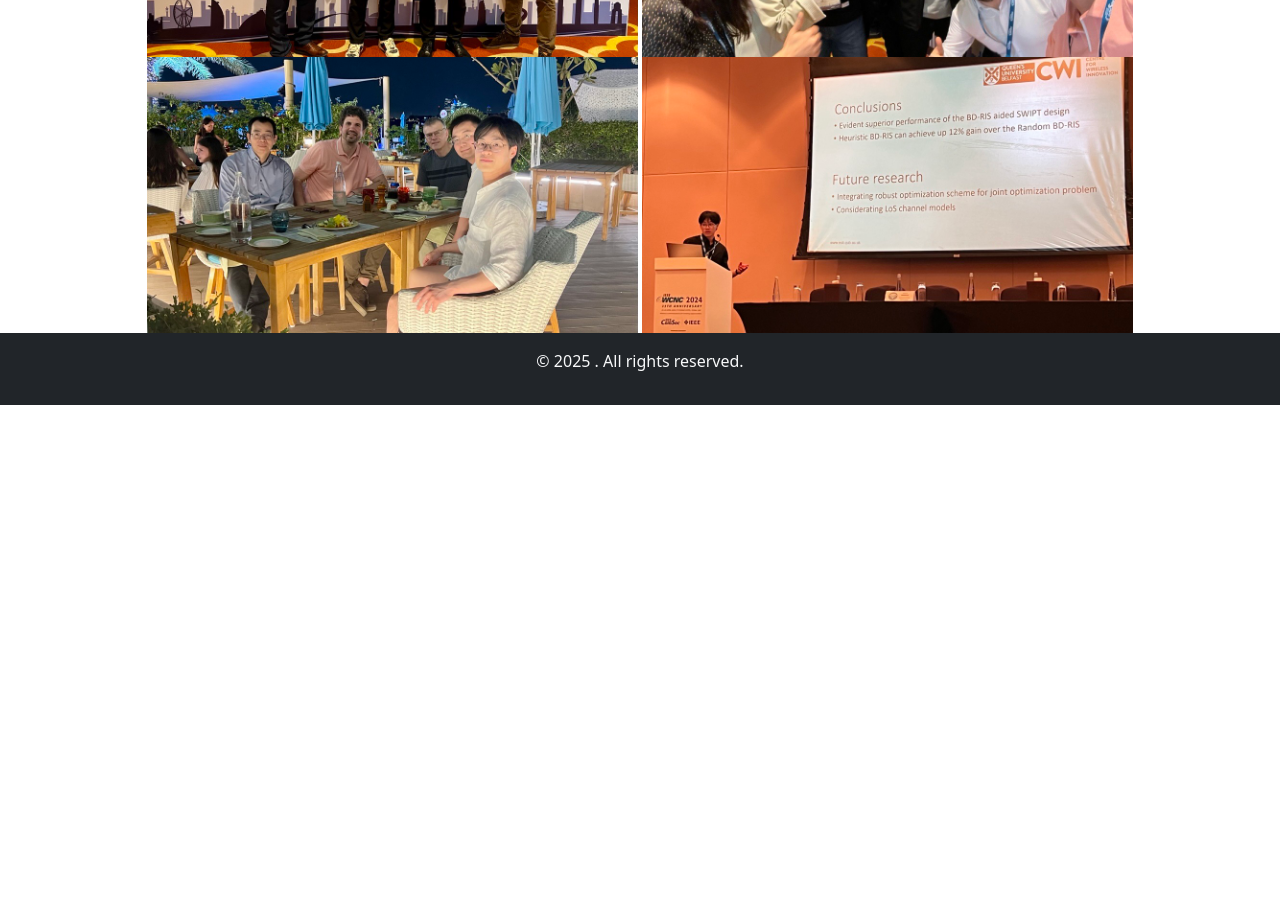
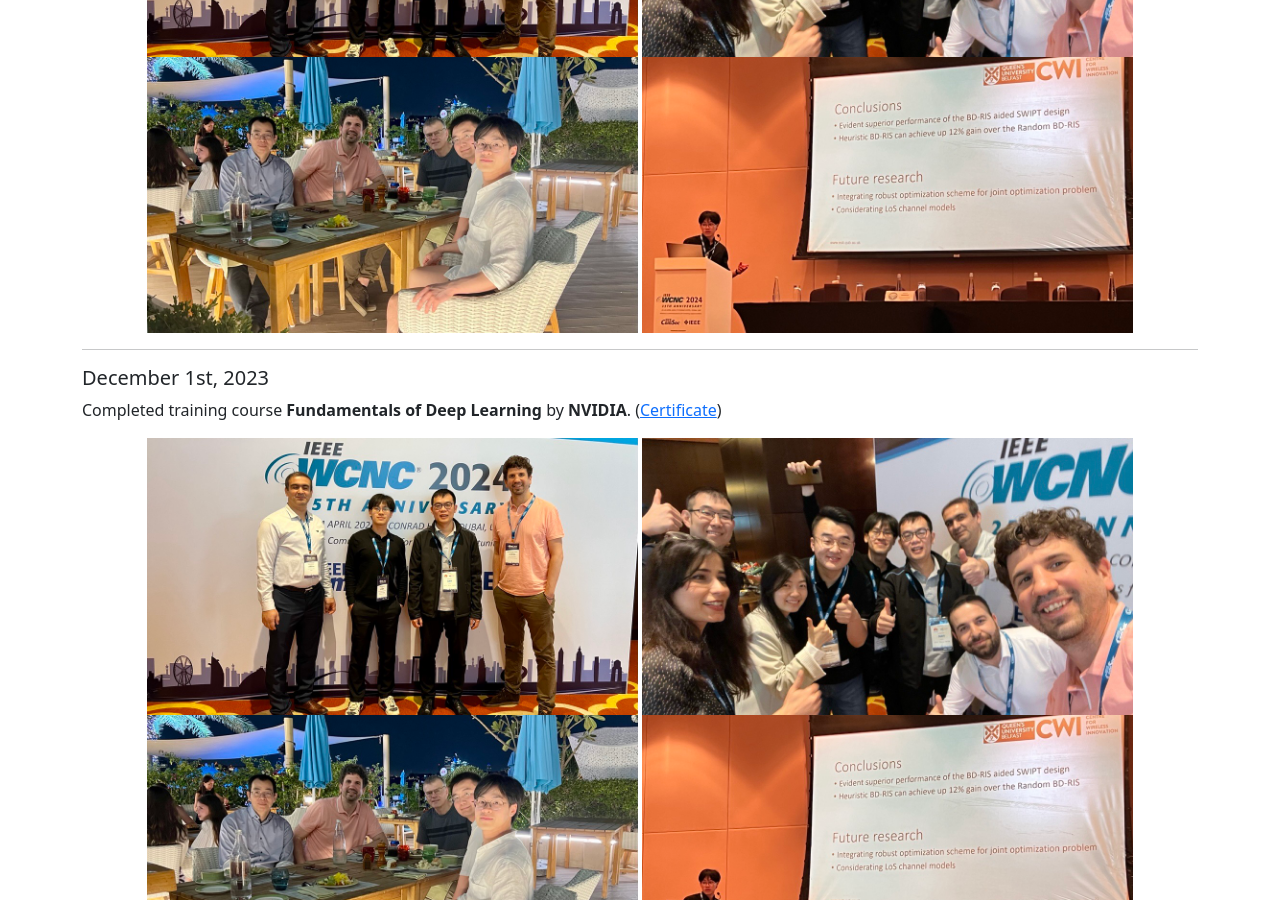
Before and after one commit to thienduchua/thienduchua.github.io, a Jekyll site: the page built from updates.md, in a window 1280 px wide and 900 px high, scrolled down 1307 px. Built offline with Jekyll 4.4.1, drawn with Linux system fonts in a browser that asks for light colours; before the commit the page ends 1712 px from its top, so only the background shows below that; some of the changed text lies outside the part shown.

Commit message:
Update updates.md

```diff
--- a/updates.md
+++ b/updates.md
@@ -8,7 +8,7 @@ title: Updates
 ---
 
 ##### January 15th, 2025
-Participated in **Capture The Flag**, hosted by the **QUB Centre for Secure Information Technologies (CSIT)** and the **Cyber-AI Nvidia Project**. Gained hands-on experience in **Linux operations** and ethical hacking, applying cybersecurity techniques to identify hidden *flags*. ([Certificate](https://drive.google.com/file/d/1dfAe-reBrLeptwaI5z4wB1ufGahwsJIf/view))
+Participated in **Capture The Flag**, hosted by the **QUB Centre for Secure Information Technologies (CSIT)** and the **Cyber-AI NVIDIA Project**. Gained hands-on experience in **Linux operations** and ethical hacking, applying cybersecurity techniques to identify hidden *flags*. ([Certificate](https://drive.google.com/file/d/1dfAe-reBrLeptwaI5z4wB1ufGahwsJIf/view))
 <div align="center">
     <img src="/assets/ctf_1.jpg" alt="1" width="32%">
     <img src="/assets/ctf_2.jpg" alt="2" width="32%">
@@ -39,3 +39,17 @@ Attended **2024 IEEE WCNC Conference** with my supervisors and part of our resea
     <img src="/assets/wcnc24_3.jpg" alt="supervisors" width="44%">
     <img src="/assets/wcnc24_4.jpg" alt="2a" width="44%">
 </div>
+
+---
+
+##### December 1st, 2023
+
+Completed training course **Fundamentals of Deep Learning** by **NVIDIA**. ([Certificate](https://learn.nvidia.com/certificates?id=a6b89756d9b84648ae70188b3757a9ac))
+<div align="center">
+    <img src="/assets/wcnc24_1.jpg" alt="supervisors" width="44%">
+    <img src="/assets/wcnc24_2.jpg" alt="2a" width="44%">
+</div>
+<div align="center">
+    <img src="/assets/wcnc24_3.jpg" alt="supervisors" width="44%">
+    <img src="/assets/wcnc24_4.jpg" alt="2a" width="44%">
+</div>
```
